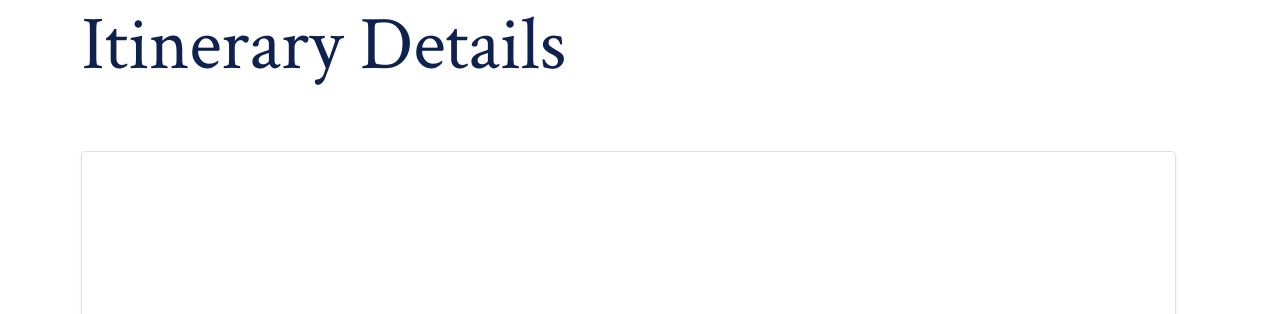
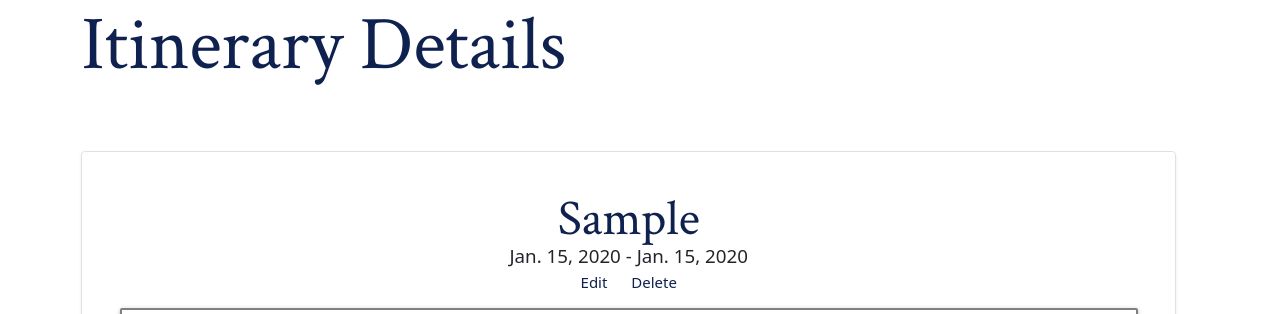
Before and after one commit to oselim14/travel-now, a Django app: page /itinerary/1/ in a window 1280 px wide. Shown: the part 171-485 px from the top of the page. Run offline with Django 3.2, Linux system fonts and the light colour scheme; a user stored in the database is signed in; tables that the repository leaves empty hold one stand-in row (values such as "Sample post"); some libraries are stand-ins or nearby versions; grey boxes are pictures that could not be loaded.

Commit message:
itn detail centered in container

```diff
--- a/main_app/static/css/style.css
+++ b/main_app/static/css/style.css
@@ -33,6 +33,24 @@
     margin-top: 150px;
     margin-bottom: 4.5rem;
     line-height: 1;
+  }
+
+  h4 {
+    font-family: 'Crimson Text', serif;
+    font-size: 50px;
+    text-align: center;
+    color: #0F214F;
+    margin-top: 20px;
+    margin-bottom: 4.5rem;
+    line-height: 1;
+  }
+
+  h5 {
+    text-align: center;
+  }
+
+  .card-action {
+    text-align: center;
   }
 
   p {
--- a/main_app/templates/itinerary/detail.html
+++ b/main_app/templates/itinerary/detail.html
@@ -9,16 +9,15 @@
   <div class="col-md-12">
     <div class="row g-0 border rounded overflow-hidden flex-md-row mb-4 shadow-sm h-md-250 position-relative">
       <div class="col p-4 d-flex flex-column position-static">
-        <h1 class="mb-0">{{ itinerary.city }}</h1>
-        <h4 class="mb-1">{{ itinerary.arrival_date }} - {{ itinerary.departure_date }}</h4>
+        <h4 class="mb-0">{{ itinerary.city }}</h4>
+        <h5 class="mb-1">{{ itinerary.arrival_date }} - {{ itinerary.departure_date }}</h5>
         {% if request.user.id == itinerary.user.id %}
         <div class="card-action">
           <a href="{% url 'itinerary_update' itinerary.id %}">Edit</a>
           <a href="{% url 'itinerary_delete' itinerary.id %}">Delete</a>
         </div>
         {% endif %}
-      </div>
-    </div>
+
 
         {% for photo in itinerary.photo_set.all %}
         <img class="responsive-img card-panel"  src="{{photo.url}}">
@@ -45,6 +44,10 @@
           </form>
           {% endif %}
         </div>
+      </div>
+      </div>
+    </div>
+
   </div>
 </div>
 <hr>
```
Lines whose indentation alone changed are shown as unchanged.
